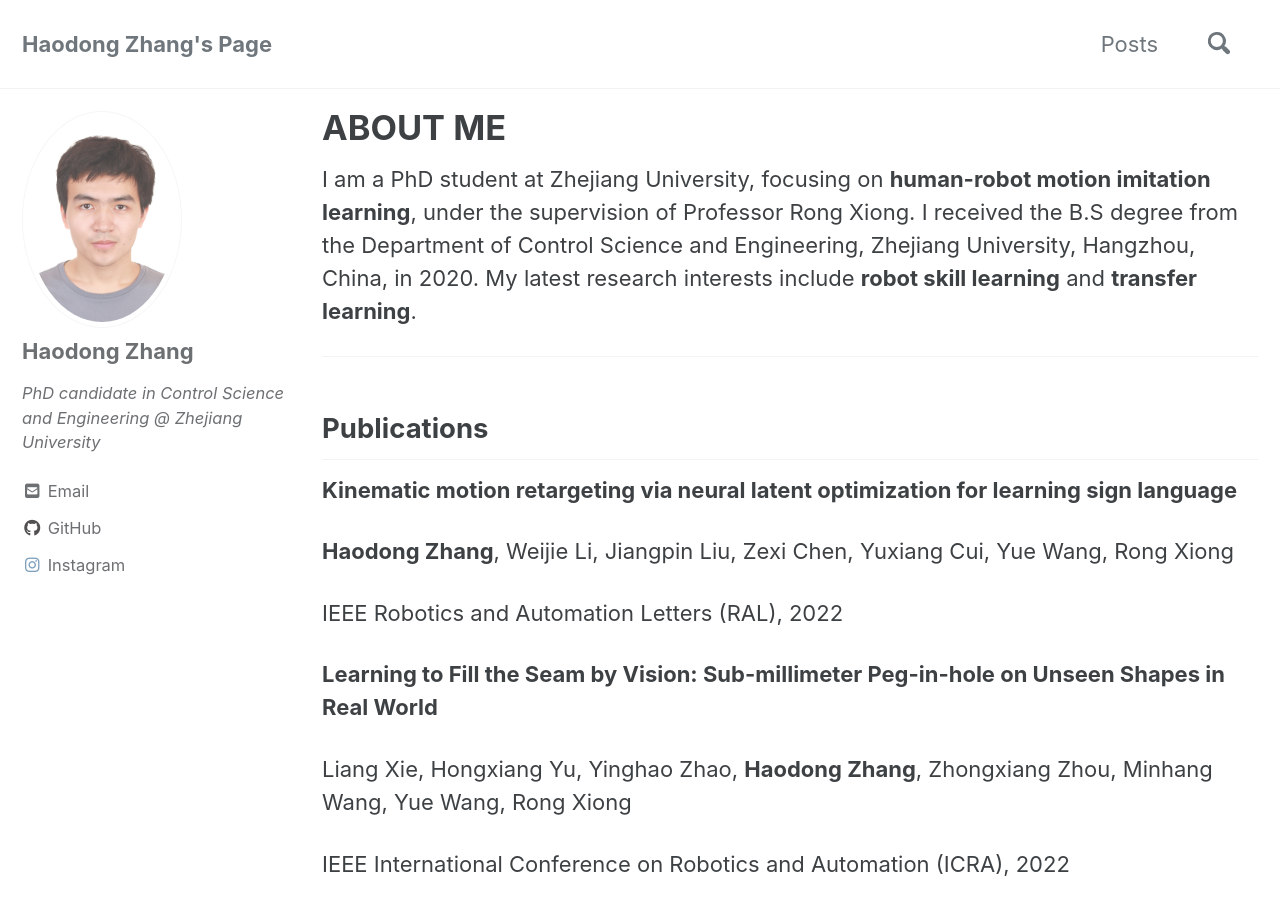
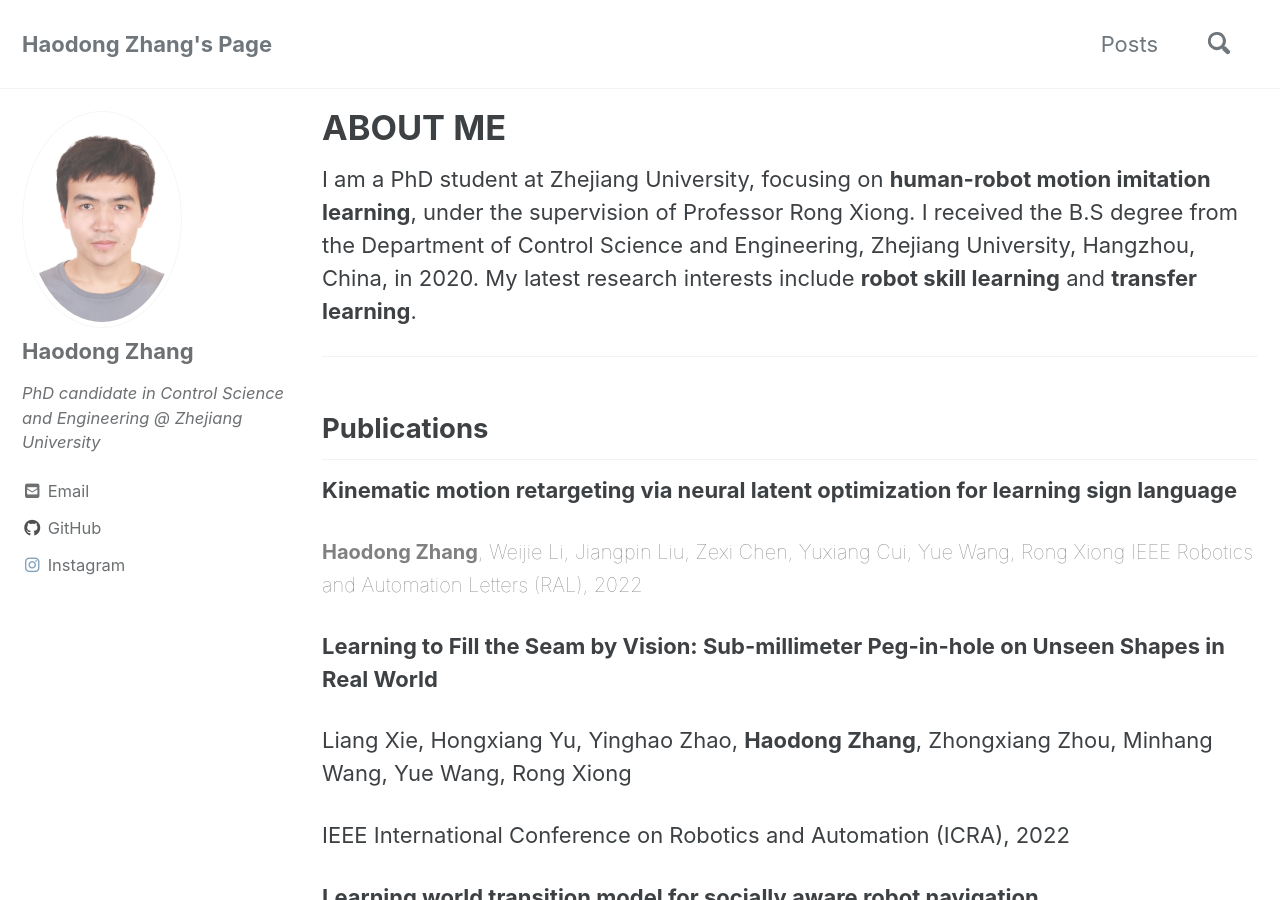
Before and after one commit to 0aqz0/0aqz0.github.io, a Jekyll site: the page built from index.md, in a window 1280 px wide and 900 px high. Built offline with Jekyll 4.4.1, drawn with Linux system fonts in a browser that asks for light colours; cached includes are drawn as plain includes; nearby versions of some CDN libraries.

Commit message:
Update index.md

```diff
--- a/index.md
+++ b/index.md
@@ -15,9 +15,10 @@ I am a PhD student at Zhejiang University, focusing on **human-robot motion imit
 
 **Kinematic motion retargeting via neural latent optimization for learning sign language**
 
-**Haodong Zhang**, Weijie Li, Jiangpin Liu, Zexi Chen, Yuxiang Cui, Yue Wang, Rong Xiong
-
-IEEE Robotics and Automation Letters (RAL), 2022
+<span style="color:grey;font-weight:100;font-size:20px">
+    **Haodong Zhang**, Weijie Li, Jiangpin Liu, Zexi Chen, Yuxiang Cui, Yue Wang, Rong Xiong
+    IEEE Robotics and Automation Letters (RAL), 2022
+</span>
 
 **Learning to Fill the Seam by Vision: Sub-millimeter Peg-in-hole on Unseen Shapes in Real World**
 
```
